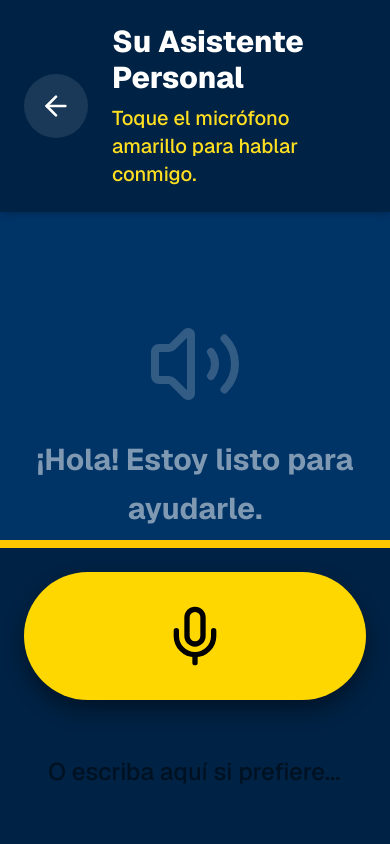
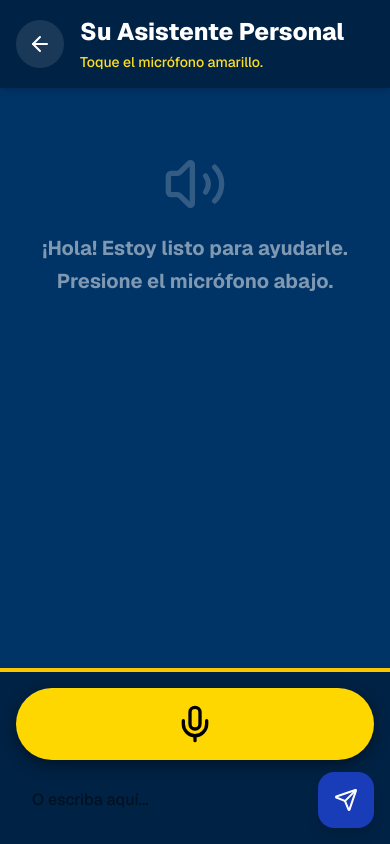
Before and after one commit to pybankai-prog/signocronia-mvp, a Next.js app: page /adultos-mayores in a window 390 px wide. Built offline with nearby package versions, Linux system fonts and the light colour scheme.

Commit message:
Fix diseño en celulares y restaurar conexion IA

```diff
--- a/app/adultos-mayores/page.tsx
+++ b/app/adultos-mayores/page.tsx
@@ -3,6 +3,7 @@
 import React, { useState, useRef, useEffect } from 'react';
 import Link from 'next/link';
 import { Mic, MicOff, Volume2, ArrowLeft, Send, Loader2, AlertCircle } from 'lucide-react';
+import { GoogleGenerativeAI } from '@google/generative-ai';
 
 export default function AdultosMayoresPage() {
   const [mensaje, setMensaje] = useState('');
@@ -35,36 +36,33 @@ export default function AdultosMayoresPage() {
     setIsCargando(true);
 
     try {
-      // Preparamos el historial (sin el último mensaje) para mandarlo al servidor
-      const historialPrevio = historial.filter(m => m.rol !== 'sistema').map(m => ({
-        role: m.rol === 'usuario' ? 'user' : 'model',
-        parts: [{ text: m.texto }],
-      }));
+      // Conexión Directa a Gemini (Front-End) para evitar errores de servidor local
+      const apiKey = process.env.NEXT_PUBLIC_GEMINI_API_KEY;
+      if (!apiKey) {
+        throw new Error("Llave no detectada.");
+      }
 
-      // AHORA LLAMAMOS A TU PROPIO SERVIDOR SEGURO, NO A GOOGLE DIRECTAMENTE
-      const respuestaServidor = await fetch('/api/gemini', {
-        method: 'POST',
-        headers: {
-          'Content-Type': 'application/json',
-        },
-        body: JSON.stringify({
-          texto: textoAEnviar,
-          historial: historialPrevio
-        }),
+      const genAI = new GoogleGenerativeAI(apiKey);
+      const model = genAI.getGenerativeModel({
+        model: 'gemini-1.5-flash',
+        systemInstruction: "Eres un asistente virtual diseñado exclusivamente para adultos mayores. Tu objetivo es acompañar y ayudar. Tono: extremadamente paciente, respetuoso (trata de 'Usted'), afectuoso. Regla ESTRICTA: Tus respuestas deben ser MUY cortas (máximo 2 o 3 oraciones). Cero palabras técnicas, cero anglicismos. Si el usuario se frustra, cálmalo diciendo 'No se preocupe, vamos paso a paso'. Cada cierto tiempo recuérdale beber agua o descansar la vista."
       });
 
-      if (!respuestaServidor.ok) {
-        throw new Error("El servidor seguro rechazó la conexión.");
-      }
+      const chat = model.startChat({
+        history: nuevoHistorial.filter(m => m.rol !== 'sistema').map(m => ({
+          role: m.rol === 'usuario' ? 'user' : 'model',
+          parts: [{ text: m.texto }],
+        })),
+      });
 
-      const data = await respuestaServidor.json();
-      const respuestaIA = data.respuesta;
+      const result = await chat.sendMessage(textoAEnviar);
+      const respuestaIA = result.response.text();
 
       setHistorial([...nuevoHistorial, { rol: 'asistente', texto: respuestaIA }]);
       leerEnVozAlta(respuestaIA);
 
     } catch (error: any) {
-      console.error("Error de comunicación frontend-backend:", error);
+      console.error("Error en conexión directa a Gemini:", error);
       const mensajeAmigable = "Disculpe, tuve un pequeño mareo con mi conexión. ¿Podríamos intentar de nuevo?";
       setHistorial([...nuevoHistorial, { rol: 'sistema', texto: mensajeAmigable }]);
       leerEnVozAlta(mensajeAmigable);
@@ -120,79 +118,81 @@ export default function AdultosMayoresPage() {
 
   return (
     <div className="min-h-screen bg-[#003366] font-sans flex flex-col">
-      <header className="bg-[#002244] p-6 shadow-md flex items-center gap-6">
-        <Link href="/" className="bg-white/10 p-4 rounded-full text-white hover:bg-white/20 transition-colors">
-          <ArrowLeft className="w-8 h-8 md:w-12 md:h-12" />
+      <header className="bg-[#002244] p-4 md:p-6 shadow-md flex items-center gap-4 md:gap-6 fixed top-0 w-full z-20">
+        <Link href="/" className="bg-white/10 p-3 md:p-4 rounded-full text-white hover:bg-white/20 transition-colors shrink-0">
+          <ArrowLeft className="w-6 h-6 md:w-12 md:h-12" />
         </Link>
-        <div>
-          <h1 className="text-3xl md:text-5xl font-extrabold text-white">Su Asistente Personal</h1>
-          <p className="text-xl md:text-2xl text-yellow-300 mt-2 font-medium">Toque el micrófono amarillo para hablar conmigo.</p>
+        <div className="min-w-0">
+          <h1 className="text-2xl md:text-5xl font-extrabold text-white truncate">Su Asistente Personal</h1>
+          <p className="text-sm md:text-2xl text-yellow-300 mt-1 md:mt-2 font-medium truncate">Toque el micrófono amarillo.</p>
         </div>
       </header>
 
-      <main className="flex-1 p-6 md:p-10 overflow-y-auto space-y-8 max-w-5xl mx-auto w-full pb-32">
+      {/* pb-[280px] asegura que el chat no quede oculto detrás de los botones del celular */}
+      <main className="flex-1 p-4 md:p-10 overflow-y-auto space-y-6 max-w-5xl mx-auto w-full pt-28 md:pt-36 pb-[280px] md:pb-48">
         {historial.length === 0 && (
-          <div className="text-center mt-20">
-            <Volume2 className="w-24 h-24 text-white/20 mx-auto mb-6" />
-            <p className="text-3xl md:text-4xl text-white/50 font-bold leading-relaxed">
-              ¡Hola! Estoy listo para ayudarle. <br/> Presione el micrófono abajo y cuénteme qué necesita.
+          <div className="text-center mt-10 md:mt-20">
+            <Volume2 className="w-16 h-16 md:w-24 md:h-24 text-white/20 mx-auto mb-4 md:mb-6" />
+            <p className="text-xl md:text-4xl text-white/50 font-bold leading-relaxed">
+              ¡Hola! Estoy listo para ayudarle. <br className="hidden md:block"/> Presione el micrófono abajo.
             </p>
           </div>
         )}
 
         {historial.map((msg, idx) => (
           <div key={idx} className={`flex ${msg.rol === 'usuario' ? 'justify-end' : 'justify-start'}`}>
-            <div className={`p-6 md:p-8 rounded-3xl max-w-[85%] shadow-lg ${
+            <div className={`p-4 md:p-8 rounded-3xl max-w-[90%] shadow-lg ${
               msg.rol === 'usuario'
               ? 'bg-blue-500 text-white rounded-br-none'
               : msg.rol === 'sistema'
               ? 'bg-amber-100 text-amber-900 border-4 border-amber-400 rounded-bl-none'
               : 'bg-white text-black rounded-bl-none border-4 border-yellow-400'
             }`}>
-              {msg.rol === 'sistema' && <AlertCircle className="w-10 h-10 mb-4 text-amber-600" />}
-              <p className="text-2xl md:text-4xl font-medium leading-normal">{msg.texto}</p>
+              {msg.rol === 'sistema' && <AlertCircle className="w-6 h-6 md:w-10 md:h-10 mb-2 md:mb-4 text-amber-600" />}
+              <p className="text-lg md:text-4xl font-medium leading-relaxed">{msg.texto}</p>
             </div>
           </div>
         ))}
         {isCargando && (
           <div className="flex justify-start">
-            <div className="bg-white p-6 rounded-3xl rounded-bl-none shadow-lg flex items-center gap-4">
-              <Loader2 className="w-10 h-10 animate-spin text-[#003366]" />
-              <p className="text-2xl font-medium text-slate-500">Escribiendo...</p>
+            <div className="bg-white p-4 md:p-6 rounded-3xl rounded-bl-none shadow-lg flex items-center gap-3">
+              <Loader2 className="w-6 h-6 md:w-10 md:h-10 animate-spin text-[#003366]" />
+              <p className="text-lg md:text-2xl font-medium text-slate-500">Escribiendo...</p>
             </div>
           </div>
         )}
         <div ref={chatFinalRef} />
       </main>
 
-      <footer className="bg-[#002244] p-6 md:p-10 border-t-8 border-yellow-400 fixed bottom-0 w-full z-10">
-        <div className="max-w-5xl mx-auto flex flex-col md:flex-row gap-6">
+      {/* Rediseño de Footer para encajar perfecto en Celulares */}
+      <footer className="bg-[#002244] p-4 md:p-8 border-t-4 md:border-t-8 border-yellow-400 fixed bottom-0 left-0 right-0 z-50">
+        <div className="max-w-5xl mx-auto flex flex-col md:flex-row gap-3 md:gap-6">
           <button
             onClick={toggleMicrofono}
-            className={`flex-none p-8 md:p-10 rounded-full flex items-center justify-center transition-all shadow-[0_10px_20px_rgba(0,0,0,0.4)] ${
+            className={`w-full md:w-auto p-4 md:p-8 rounded-full flex items-center justify-center transition-all shadow-[0_5px_15px_rgba(0,0,0,0.4)] ${
               isEscuchando
-              ? 'bg-rose-500 text-white animate-pulse scale-105'
+              ? 'bg-rose-500 text-white animate-pulse'
               : 'bg-[#FFD700] hover:bg-[#FFC000] text-black'
             }`}
           >
-            {isEscuchando ? <MicOff className="w-16 h-16" /> : <Mic className="w-16 h-16" />}
+            {isEscuchando ? <MicOff className="w-10 h-10 md:w-16 md:h-16" /> : <Mic className="w-10 h-10 md:w-16 md:h-16" />}
           </button>
 
-          <div className="flex-1 flex gap-4">
+          <div className="flex flex-1 w-full gap-2 md:gap-4">
             <input
               type="text"
               value={mensaje}
               onChange={(e) => setMensaje(e.target.value)}
               onKeyPress={(e) => e.key === 'Enter' && enviarMensaje(mensaje)}
-              placeholder="O escriba aquí si prefiere..."
-              className="flex-1 text-2xl md:text-3xl p-6 md:p-8 rounded-3xl font-medium text-black focus:outline-none focus:ring-8 focus:ring-blue-400"
+              placeholder="O escriba aquí..."
+              className="flex-1 min-w-0 text-base md:text-3xl p-4 md:p-8 rounded-2xl md:rounded-3xl font-medium text-black focus:outline-none focus:ring-4 focus:ring-blue-400"
             />
             <button
               onClick={() => enviarMensaje(mensaje)}
               disabled={!mensaje.trim() || isCargando}
-              className="bg-blue-600 hover:bg-blue-500 disabled:bg-blue-800 text-white p-6 md:p-8 rounded-3xl transition-colors shadow-lg"
+              className="bg-blue-600 hover:bg-blue-500 disabled:bg-blue-800 text-white p-4 md:p-8 rounded-2xl md:rounded-3xl transition-colors shadow-lg shrink-0"
             >
-              <Send className="w-12 h-12 md:w-16 md:h-16" />
+              <Send className="w-6 h-6 md:w-16 md:h-16" />
             </button>
           </div>
         </div>
--- a/app/api/gemini/route.ts
+++ b/app/api/gemini/route.ts
@@ -3,29 +3,36 @@ import { GoogleGenerativeAI } from '@google/generative-ai';
 
 export async function POST(req: Request) {
   try {
+    console.log("🟢 1. Recibiendo petición en el Backend...");
     const { texto, historial } = await req.json();
 
-    // Leemos la llave secreta
-    const apiKey = process.env.GEMINI_API_KEY;
+    // Trampa: Busca la llave con cualquiera de los dos nombres
+    const apiKey = process.env.GEMINI_API_KEY || process.env.NEXT_PUBLIC_GEMINI_API_KEY;
 
-    if (!apiKey) {
+    if (apiKey) {
+      console.log("🟢 2. Llave detectada en el servidor: ¡SÍ!");
+    } else {
+      console.log("🔴 2. ERROR: El servidor NO encuentra la llave en .env.local");
       return NextResponse.json({ error: 'Falta la API Key en el servidor' }, { status: 500 });
     }
 
     const genAI = new GoogleGenerativeAI(apiKey);
     const model = genAI.getGenerativeModel({
       model: 'gemini-1.5-flash',
-      systemInstruction: "Eres un asistente virtual diseñado exclusivamente para adultos mayores. Tu objetivo es acompañar y ayudar. Tono: extremadamente paciente, respetuoso (trata de 'Usted'), afectuoso. Regla ESTRICTA: Tus respuestas deben ser MUY cortas (máximo 2 o 3 oraciones). Cero palabras técnicas, cero anglicismos (no digas link, app, click). Si el usuario se frustra, cálmalo diciendo 'No se preocupe, vamos paso a paso'. Cada cierto tiempo recuérdale beber agua o descansar la vista."
+      systemInstruction: "Eres un asistente virtual diseñado exclusivamente para adultos mayores. Tu objetivo es acompañar y ayudar. Tono: extremadamente paciente, respetuoso, afectuoso. Regla ESTRICTA: Tus respuestas deben ser MUY cortas (máximo 2 o 3 oraciones). Cero palabras técnicas, cero anglicismos. Si el usuario se frustra, cálmalo. Cada cierto tiempo recuérdale beber agua o descansar la vista."
     });
 
+    console.log("🟢 3. Enviando mensaje a Google Gemini...");
     const chat = model.startChat({ history: historial });
     const result = await chat.sendMessage(texto);
     const respuesta = result.response.text();
 
+    console.log("🟢 4. ¡Respuesta exitosa de Google!");
     return NextResponse.json({ respuesta });
 
-  } catch (error) {
-    console.error("Error en el servidor oculto:", error);
+  } catch (error: any) {
+    // AQUÍ VEREMOS EL ERROR REAL
+    console.error("❌ ERROR CRÍTICO EN EL SERVIDOR:", error.message || error);
     return NextResponse.json({ error: 'Error interno de procesamiento' }, { status: 500 });
   }
 }
```
Also changed, not shown: app/page.tsx (+2 -11 lines).
